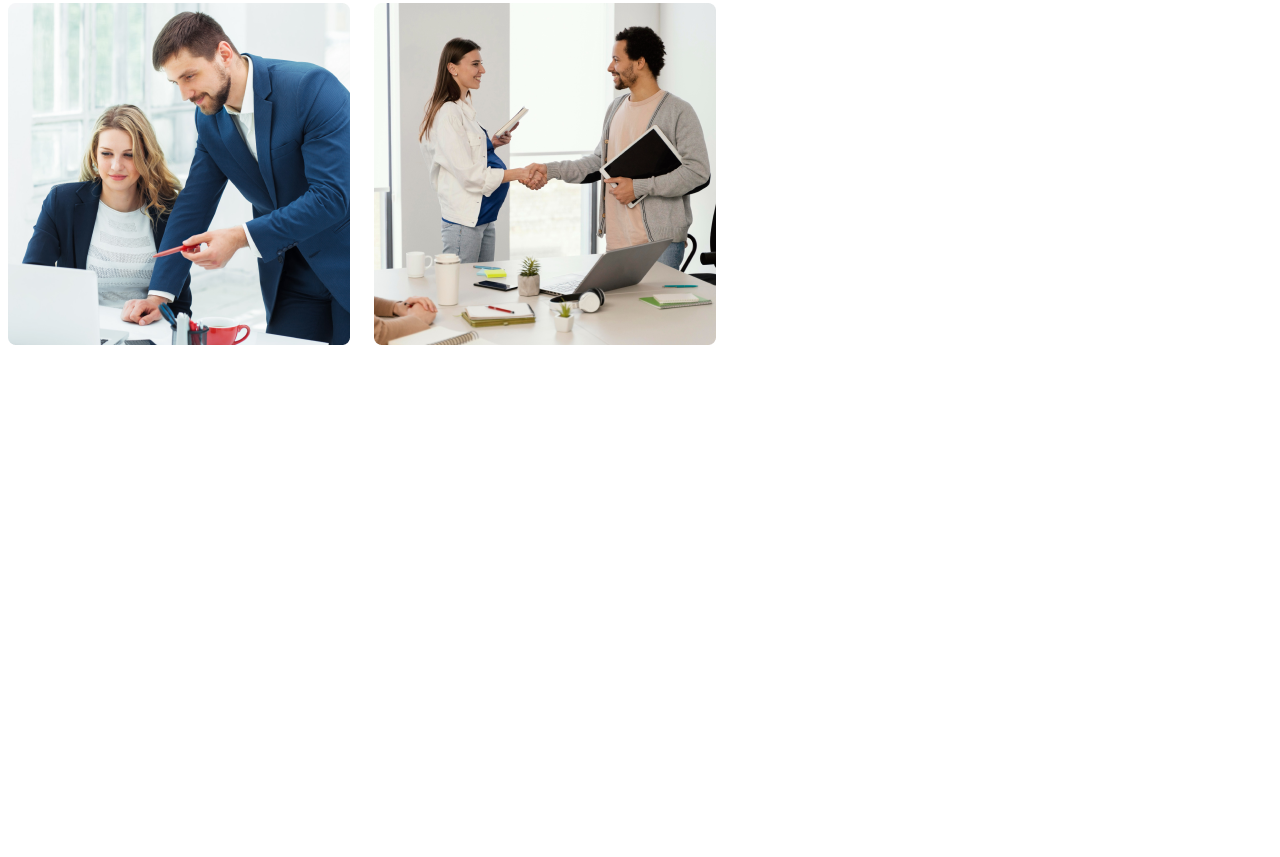
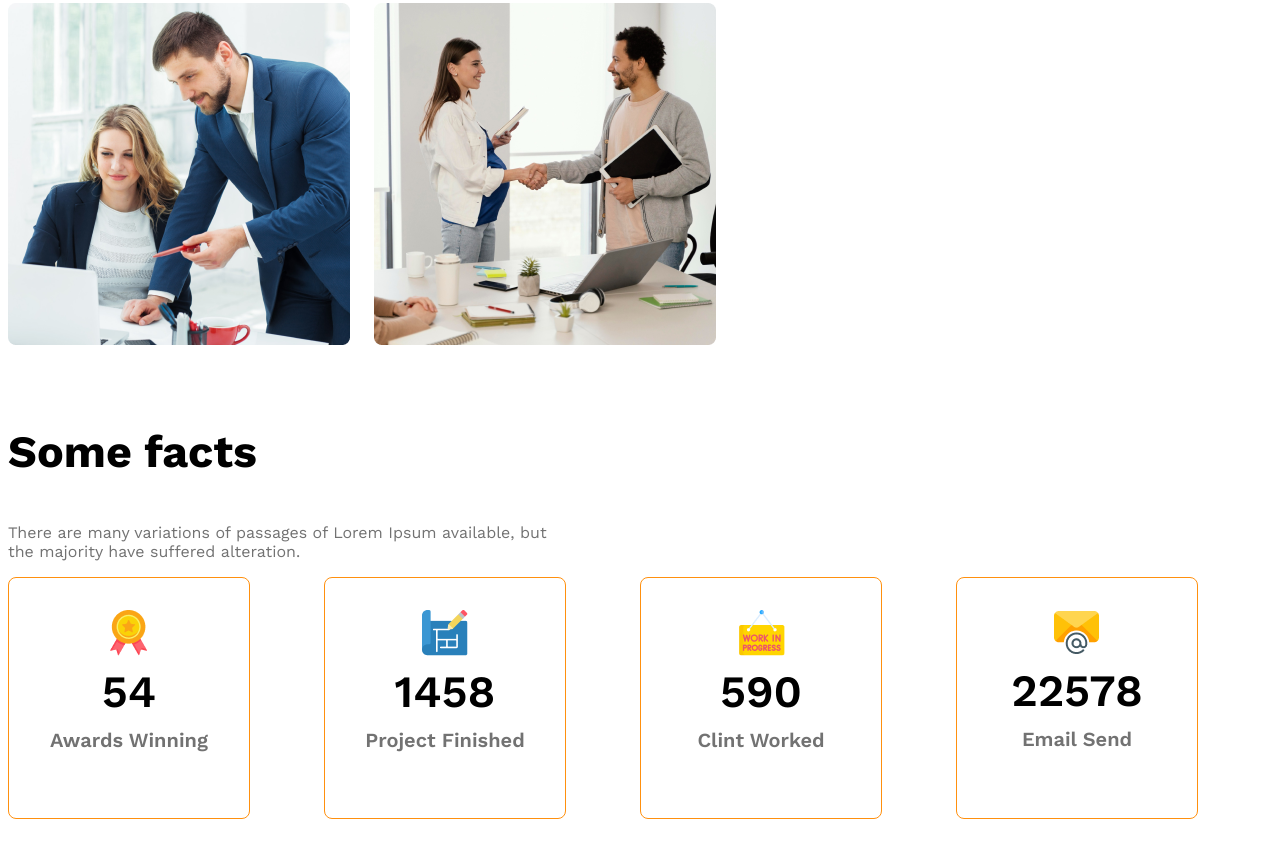
Before and after one commit to EnamulHaque2023/G3-Architects, a plain HTML site: page index.html in a window 1280 px wide. Shown: the part 1617-2474 px from the top of the page. Before the commit the page ends 1970 px from the top, so only its background shows below. Drawn offline with nearby package versions, Linux system fonts and the light colour scheme.

Commit message:
add may some fact

```diff
--- a/index.html
+++ b/index.html
@@ -38,6 +38,7 @@
 
 <!-- This is main section -->
     <main>
+        <!-- Teams section -->
         <section class="teams display-flex">
             <div class="team-img-container">
                 <img src="images/team1.png" alt="Two architect discussing about design">
@@ -46,20 +47,72 @@
                 <img src="images/team4.png" alt="Two architect discussing about design">
             </div>
             <div class="features">
-                <h3 class="features-title"><span id="quick">Quick list</span> <span id="our">of Our</span><br><span id="feature" >Features</span></h3>
+                <h3 class="section-title"><span id="quick">Quick list</span> <span id="our">of Our</span><br><span id="feature" >Features</span></h3>
                 <p id="features-description text-light-gray">There are many variations of passages of Lorem Ipsum available, but the majority have suffered alteration in some form, by injected humour, or randomised words which don't look even</p>
                 <button  class="btn-primary">Explore More</button>
+            </div>
+        </section>
+        <!-- Teams section end -->
 
-            </div>
 
-        </section>
+        <!-- Features Will Enjoy -->
+         <section>
+            <h3 class="section-title">Some facts</h3>
+            <p class="text-light-gray fact-description"> There are many variations of passages of Lorem Ipsum available, but
+                the majority have suffered alteration.</p>
+
+                <div class="fact-container">
+                    <!-- .fact*4>img.fact-icon+h4.fact-number+h5.fact-name -->
+                    <div class="fact-card display-flex">
+                        <div>
+                            <img src="images/icons/ribon.png" alt="" class="fact-icon">
+                            <h4 class="fact-number">54</h4>
+                            <h5 class="fact-name">Awards Winning</h5>
+                        </div>
+                    </div>
+                    <div class="fact-card display-flex">
+                        <div>
+                            <img src="images/icons/projects.png" alt="" class="fact-icon">
+                            <h4 class="fact-number">1458</h4>
+                            <h5 class="fact-name"> Project Finished</h5>
+                        </div>
+                    </div>
+                    <div class="fact-card display-flex">
+                        <div>
+                            <img src="images/icons/customers.png" alt="" class="fact-icon">
+                            <h4 class="fact-number">590</h4>
+                            <h5 class="fact-name">Clint Worked</h5>
+                        </div>
+                    </div>
+                    <div class="fact-card display-flex">
+                      <div>
+                        <img src="images/icons/email.png" alt="" class="fact-icon">
+                        <h4 class="fact-number">22578</h4>
+                        <h5 class="fact-name">Email Send</h5>
+                      </div>
+                    </div>
+                </div>
+
+         </section>
+
+
+         <!-- some  facts -->
+          <section class="some-fact"></section>
+
+
+
+
+
+
 
     </main>
-
 
 <!-- this is footer section -->
     <footer>
 
+
+
+
     </footer>
 </body>
 </html>
--- a/style/style.css
+++ b/style/style.css
@@ -39,7 +39,12 @@
     margin-top: 80px;
   }
 
+  .section-title{
+    font-size: 2.8rem;
+    font-weight: 700;
+  }
 
+/* shared style end */
   /* header styles */
   .header{
     background-color: rgba(255, 144, 14, 0.1);
@@ -103,9 +108,7 @@
     /* background-color: rgb(206, 250, 250); */
     /* border-radius: 10px; */
   }
-  .features-title{
-    font-size: 2.8rem;
-  }
+
   #quick{
     font-weight: 450;
   }
@@ -118,8 +121,74 @@
     color: rgba(255, 144, 14, 1);
   }
 
+  /* some fact styles */
+  .fact-container{
+    display: grid;
+    grid-template-columns: repeat(4, 1fr);
+    gap: ;
+    /* text-align: center; */
+
+
+
+  }
+
+  .fact-card{
+    border: 1px solid rgba(255, 144, 14, 1);
+    width: 240px;
+    height: 240px;
+    border-radius: 8px;
+    align-items: center;
+    justify-content: center;
+    text-align: center;
+  }
+
+  .fact-number{
+    font-size: 2.8rem;
+    font-weight: 600;
+    margin-top: 5px;
+    margin-bottom: 10px;
+  }
+
+  .fact-name{
+    font-size: 1.25rem;
+    font-weight: 600;
+    margin-top: 10px;
+    color: #727272;
+  }
+  .fact-description{
+    max-width: 540px;
+  }
+
+
+
+
+
+
+
+
+
+
+
+
+
+
 
   /* footer styles */
+
+
+
+
+
+
+
+
+
+
+
+
+
+
+
 
 
   /* Responsive small device media query */
@@ -134,8 +203,6 @@
     .team-img-container{
         grid-template-columns: repeat(1, 1fr);
         margin: 0 auto;
-
-
     }
 
     .features{
@@ -169,5 +236,4 @@
         border-radius: 10px;
     }
 
-
   }
```
